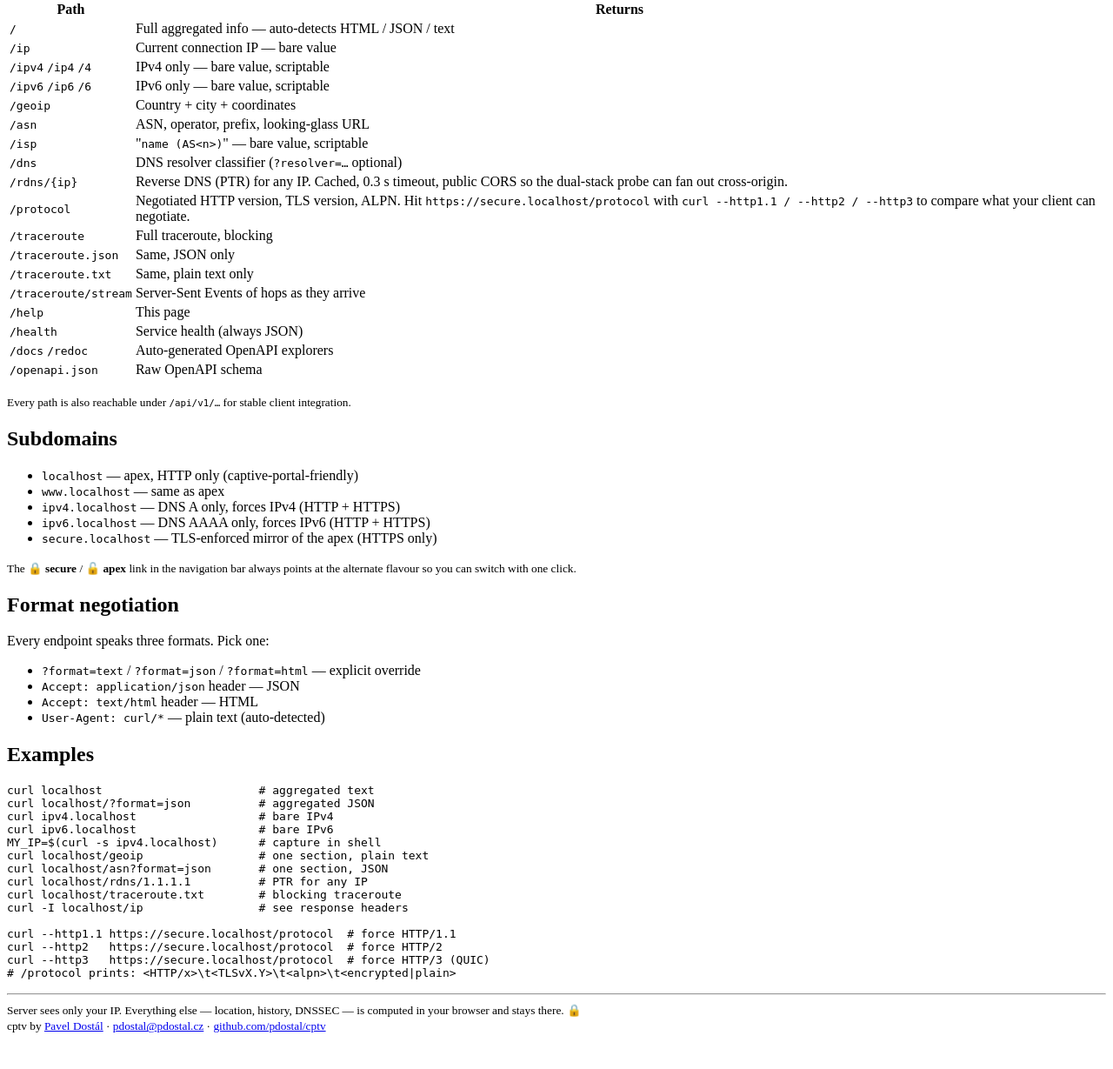
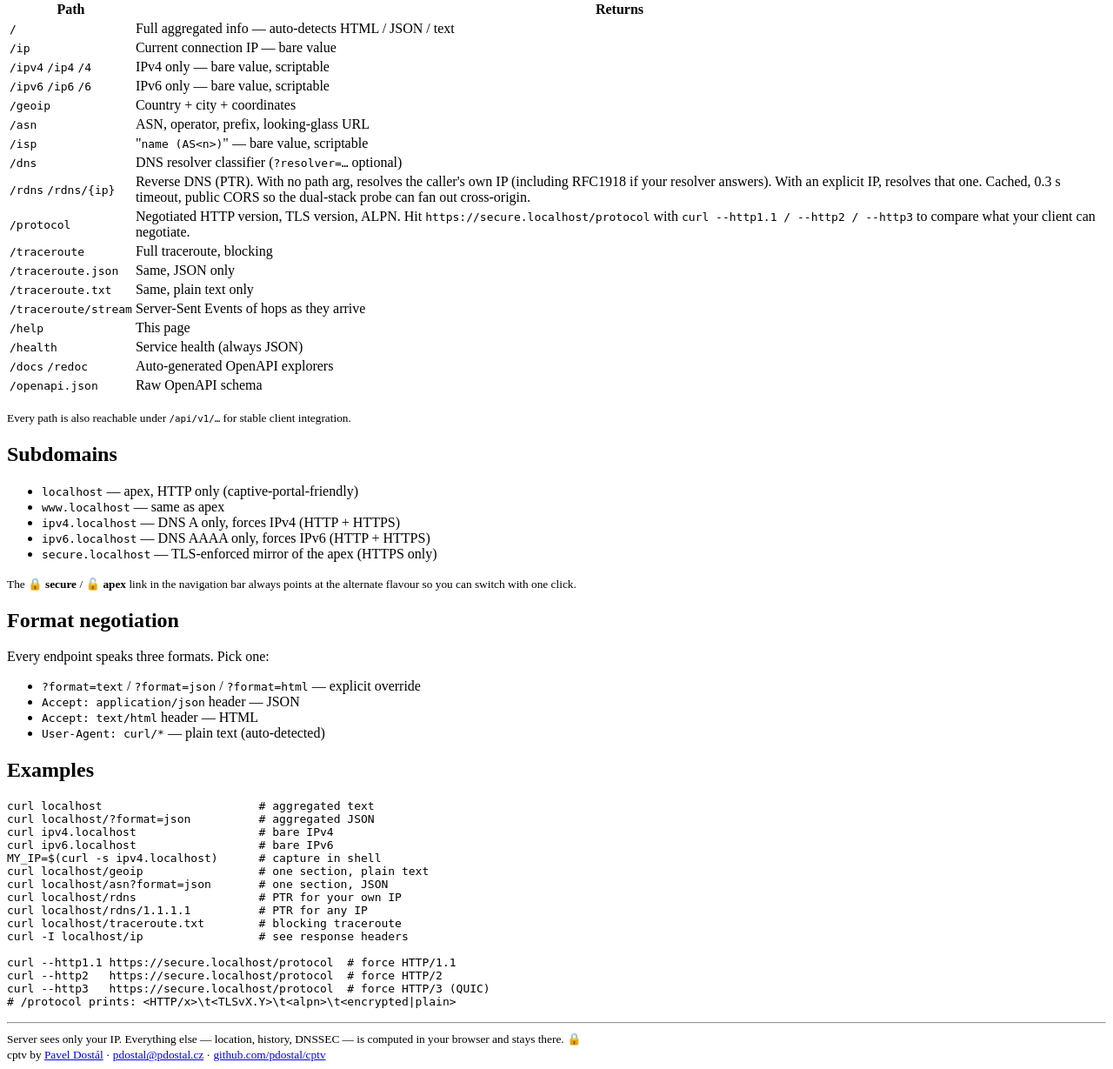
Before and after one commit to pdostal/cptv, a FastAPI app: page /help in a window 1280 px wide. Shown: the part 147-1376 px from the top of the page at 87% size. Before the commit the page ends 1334 px from the top, so only its background shows below. Run offline with FastAPI, Linux system fonts and the light colour scheme; some libraries are stand-ins or nearby versions.

Commit message:
fix(rdns): resolve private IPs; /rdns (no arg) resolves caller's IP (#54)
Two fixes prompted by self-hosted use:

1. Drop the addr.is_private short-circuit in rdns_service.lookup().
   Self-hosted deployments routinely run a local resolver with PTR
   zones for the LAN (silver.local for 192.168.x.x etc.) \u2014 the v0.4.0
   blanket skip silently returned None for every RFC1918 / ULA query
   even when the resolver had a perfectly good answer. The 0.3 s
   timeout still caps damage from misbehaving upstreams that might
   forward such queries.

2. /rdns and /rdns/ (no path arg) now resolve the caller's own IP,
   matching the convention used by /ip, /geoip, /asn, /protocol,
   etc. /api/v1/rdns and /api/v1/rdns/ get the same treatment.
   Returns 400 if the caller IP is unknowable (no X-Forwarded-For,
   no request.client). Existing /rdns/<ip> form unchanged.

JSON shape: {"ip": "...", "hostname": "..."} for both forms.
Text shape: just the hostname (or em-dash for no PTR), unchanged.

```diff
--- a/cptv/main.py
+++ b/cptv/main.py
@@ -39,7 +39,7 @@ def create_app() -> FastAPI:
     application = FastAPI(
         title="cptv",
         description="CaPTiVe — self-hosted network diagnostics. See PLAN.md.",
-        version="0.4.0",
+        version="0.4.1",
         lifespan=lifespan,
     )
     templates = Jinja2Templates(directory=str(TEMPLATES_DIR))
--- a/cptv/routes/help.py
+++ b/cptv/routes/help.py
@@ -23,6 +23,7 @@ ENDPOINTS
     /asn                   ASN, operator name, prefix, looking-glass URL
     /isp                   "<name> (AS<n>)" (bare value, scriptable)
     /dns                   DNS resolver classifier (?resolver=… optional)
+    /rdns                  Reverse DNS (PTR) for your own IP (cached)
     /rdns/{{ip}}           Reverse DNS (PTR) for any IP (cached)
     /protocol              Negotiated HTTP version, TLS version, ALPN
     /traceroute            Full traceroute, blocking
@@ -58,6 +59,7 @@ EXAMPLES
     MY_IP=$(curl -s ipv4.{domain})       # capture in shell
     curl {domain}/geoip                  # one section, plain text
     curl {domain}/asn?format=json        # one section, JSON
+    curl {domain}/rdns                   # PTR for your own IP
     curl {domain}/rdns/1.1.1.1           # PTR for any IP
     curl {domain}/traceroute.txt         # blocking traceroute
     curl -I {domain}/ip                  # response headers
--- a/cptv/services/rdns.py
+++ b/cptv/services/rdns.py
@@ -28,12 +28,16 @@ _LOOKUP_TIMEOUT_S = 0.3
 async def lookup(addr: IPAddress | None) -> str | None:
     """Reverse DNS (PTR) for an address. Cached in Valkey when available.
 
-    Returns ``None`` for ``None`` input, private addresses (PTR for
-    RFC1918 leaks DNS queries and is rarely useful), failed lookups,
-    NXDOMAIN, and timeouts. The caller should treat ``None`` uniformly
-    as "no useful hostname".
+    Returns ``None`` for ``None`` input, failed lookups, NXDOMAIN, and
+    timeouts. The caller should treat ``None`` uniformly as "no useful
+    hostname".
+
+    Private (RFC1918 / ULA) addresses are NOT skipped: self-hosted
+    deployments routinely run a local resolver with PTR zones for the
+    LAN, and the 0.3 s timeout caps damage from misbehaving upstream
+    resolvers that might forward such queries.
     """
-    if addr is None or addr.is_private:
+    if addr is None:
         return None
 
     key = f"{_CACHE_PREFIX}{addr}"
--- a/cptv/templates/help.html
+++ b/cptv/templates/help.html
@@ -46,10 +46,12 @@
         <td>DNS resolver classifier (<code>?resolver=…</code> optional)</td>
       </tr>
       <tr>
-        <td><code>/rdns/{ip}</code></td>
+        <td><code>/rdns</code> <code>/rdns/{ip}</code></td>
         <td>
-          Reverse DNS (PTR) for any IP. Cached, 0.3 s timeout, public
-          CORS so the dual-stack probe can fan out cross-origin.
+          Reverse DNS (PTR). With no path arg, resolves the caller's
+          own IP (including RFC1918 if your resolver answers). With an
+          explicit IP, resolves that one. Cached, 0.3 s timeout,
+          public CORS so the dual-stack probe can fan out cross-origin.
         </td>
       </tr>
       <tr>
@@ -153,6 +155,7 @@ curl ipv6.{{ domain }}                  # bare IPv6
 MY_IP=$(curl -s ipv4.{{ domain }})      # capture in shell
 curl {{ domain }}/geoip                 # one section, plain text
 curl {{ domain }}/asn?format=json       # one section, JSON
+curl {{ domain }}/rdns                  # PTR for your own IP
 curl {{ domain }}/rdns/1.1.1.1          # PTR for any IP
 curl {{ domain }}/traceroute.txt        # blocking traceroute
 curl -I {{ domain }}/ip                 # see response headers
```
Also changed, not shown: cptv/routes/rdns.py (+17 -5 lines), tests/integration/test_rdns_endpoint.py (+75 -0 lines), tests/unit/test_rdns_service.py (+19 -4 lines).
